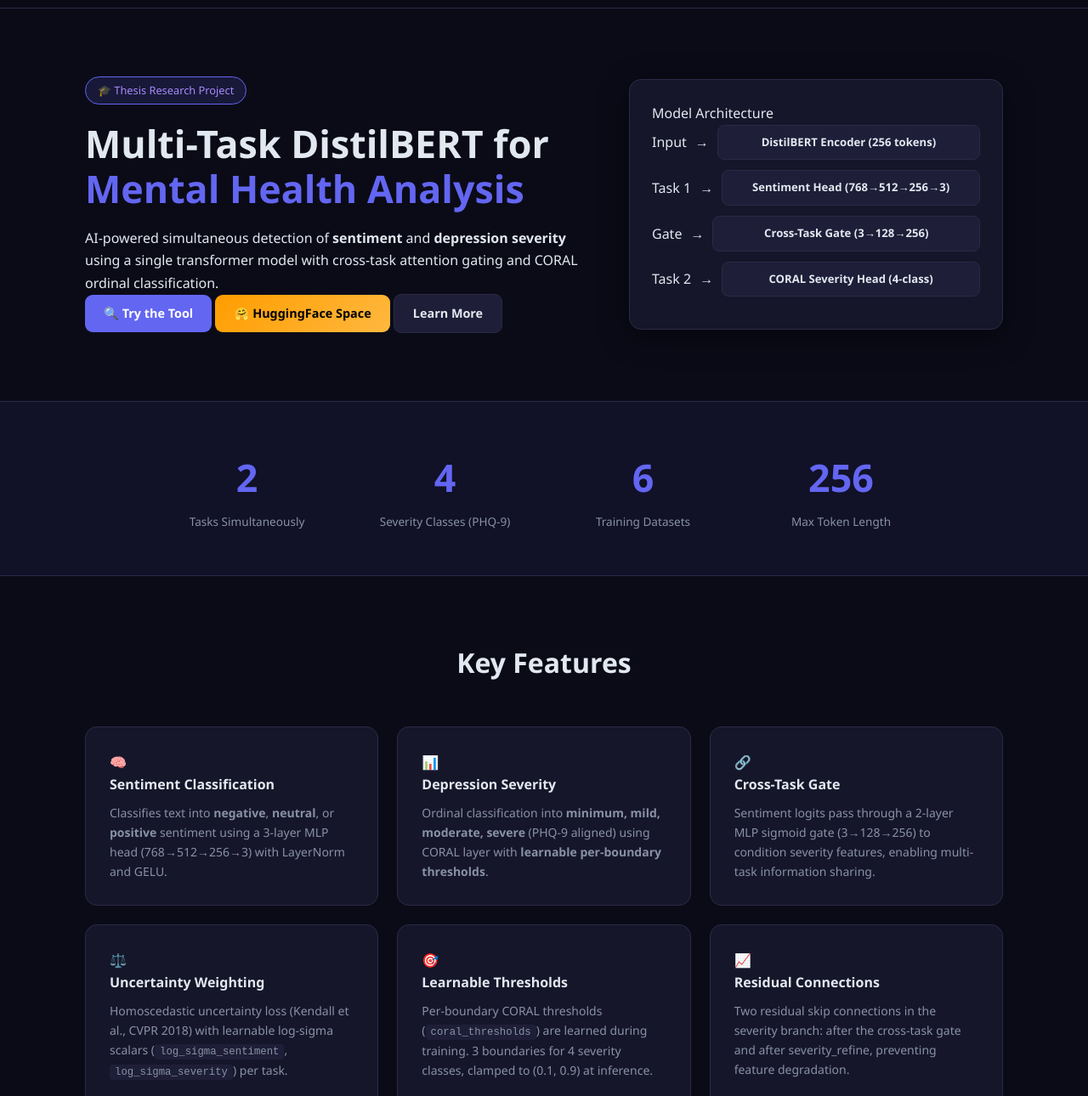
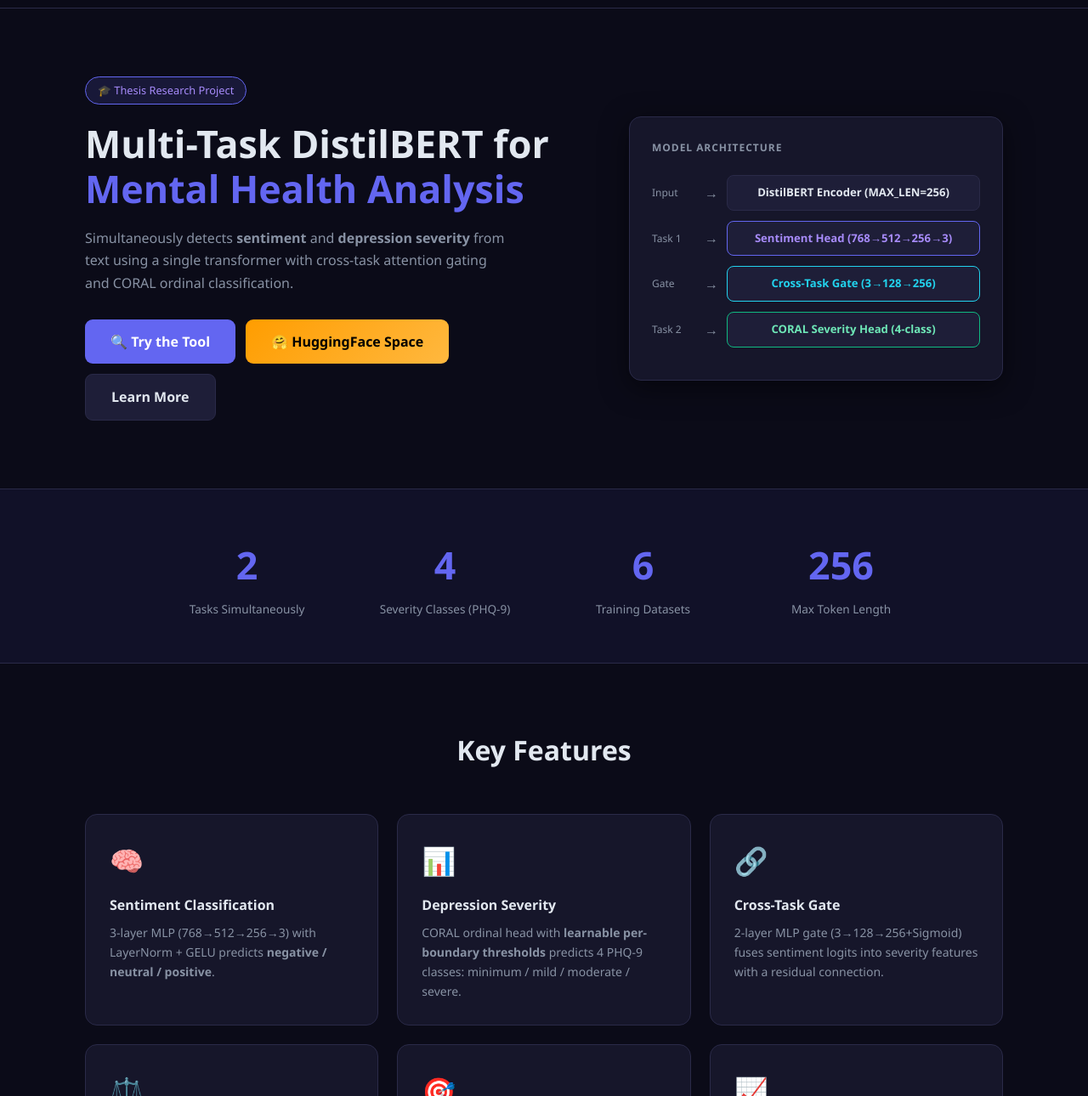
Before and after one commit to ankitsheoran100/mental-health-website, a plain HTML site: page index.html in a window 1280 px wide. Shown: the part 50-1340 px from the top of the page at 85% size. Drawn offline with Linux system fonts and the light colour scheme.

Commit message:
Update index.html

```diff
--- a/index.html
+++ b/index.html
@@ -8,7 +8,6 @@
 </head>
 <body>
 
-<!-- ── NAVBAR ──────────────────────────────────────────────────── -->
 <nav class="navbar">
     <a href="index.html" class="navbar-brand">
         <span class="brand-icon">🧠</span>
@@ -22,7 +21,7 @@
     <button class="nav-toggle" onclick="toggleNav()">☰</button>
 </nav>
 
-<!-- ── HERO ────────────────────────────────────────────────────── -->
+<!-- HERO -->
 <section class="hero">
     <div class="hero-content">
         <div class="hero-badge">🎓 Thesis Research Project</div>
@@ -30,46 +29,46 @@
             Multi-Task DistilBERT for<br>
             <span class="highlight">Mental Health Analysis</span>
         </h1>
-        <p class="hero-subtitle">
-            AI-powered simultaneous detection of <strong>sentiment</strong> and
-            <strong>depression severity</strong> using a single transformer model
-            with cross-task attention gating and CORAL ordinal classification.
+        <p class="hero-sub">
+            Simultaneously detects <strong>sentiment</strong> and
+            <strong>depression severity</strong> from text using a single
+            transformer with cross-task attention gating and CORAL ordinal classification.
         </p>
-        <div class="hero-buttons">
-            <a href="tool.html" class="btn btn-primary">🔍 Try the Tool</a>
+        <div class="hero-btns">
+            <a href="tool.html" class="btn btn-primary btn-lg">🔍 Try the Tool</a>
             <a href="https://huggingface.co/spaces/AnkitSheoran/mental-health-analyzer"
-               target="_blank" class="btn btn-hf">🤗 HuggingFace Space</a>
-            <a href="about.html" class="btn btn-secondary">Learn More</a>
+               target="_blank" class="btn btn-hf btn-lg">🤗 HuggingFace Space</a>
+            <a href="about.html" class="btn btn-secondary btn-lg">Learn More</a>
         </div>
     </div>
     <div class="hero-visual">
         <div class="model-card">
-            <div class="model-card-header">Model Architecture</div>
+            <div class="model-card-hdr">Model Architecture</div>
             <div class="arch-row">
-                <span class="arch-label">Input</span>
-                <span class="arch-arrow">→</span>
-                <span class="arch-box">DistilBERT Encoder (256 tokens)</span>
+                <span class="arch-lbl">Input</span>
+                <span class="arch-arr">→</span>
+                <span class="arch-box">DistilBERT Encoder (MAX_LEN=256)</span>
             </div>
             <div class="arch-row">
-                <span class="arch-label">Task 1</span>
-                <span class="arch-arrow">→</span>
-                <span class="arch-box sentiment-box">Sentiment Head (768→512→256→3)</span>
+                <span class="arch-lbl">Task 1</span>
+                <span class="arch-arr">→</span>
+                <span class="arch-box box-sent">Sentiment Head (768→512→256→3)</span>
             </div>
             <div class="arch-row">
-                <span class="arch-label">Gate</span>
-                <span class="arch-arrow">→</span>
-                <span class="arch-box gate-box">Cross-Task Gate (3→128→256)</span>
+                <span class="arch-lbl">Gate</span>
+                <span class="arch-arr">→</span>
+                <span class="arch-box box-gate">Cross-Task Gate (3→128→256)</span>
             </div>
             <div class="arch-row">
-                <span class="arch-label">Task 2</span>
-                <span class="arch-arrow">→</span>
-                <span class="arch-box severity-box">CORAL Severity Head (4-class)</span>
+                <span class="arch-lbl">Task 2</span>
+                <span class="arch-arr">→</span>
+                <span class="arch-box box-sev">CORAL Severity Head (4-class)</span>
             </div>
         </div>
     </div>
 </section>
 
-<!-- ── STATS ────────────────────────────────────────────────────── -->
+<!-- STATS -->
 <section class="stats-section">
     <div class="stats-grid">
         <div class="stat-card">
@@ -91,54 +90,50 @@
     </div>
 </section>
 
-<!-- ── FEATURES ─────────────────────────────────────────────────── -->
+<!-- FEATURES -->
 <section class="features-section">
     <h2 class="section-title">Key Features</h2>
     <div class="features-grid">
         <div class="feature-card">
-            <div class="feature-icon">🧠</div>
+            <div class="fi">🧠</div>
             <h3>Sentiment Classification</h3>
-            <p>Classifies text into <strong>negative</strong>, <strong>neutral</strong>,
-            or <strong>positive</strong> sentiment using a 3-layer MLP head
-            (768→512→256→3) with LayerNorm and GELU.</p>
+            <p>3-layer MLP (768→512→256→3) with LayerNorm + GELU predicts
+            <strong>negative / neutral / positive</strong>.</p>
         </div>
         <div class="feature-card">
-            <div class="feature-icon">📊</div>
+            <div class="fi">📊</div>
             <h3>Depression Severity</h3>
-            <p>Ordinal classification into <strong>minimum, mild, moderate, severe</strong>
-            (PHQ-9 aligned) using CORAL layer with <strong>learnable per-boundary thresholds</strong>.</p>
+            <p>CORAL ordinal head with <strong>learnable per-boundary thresholds</strong>
+            predicts 4 PHQ-9 classes: minimum / mild / moderate / severe.</p>
         </div>
         <div class="feature-card">
-            <div class="feature-icon">🔗</div>
+            <div class="fi">🔗</div>
             <h3>Cross-Task Gate</h3>
-            <p>Sentiment logits pass through a 2-layer MLP sigmoid gate (3→128→256)
-            to condition severity features, enabling multi-task information sharing.</p>
+            <p>2-layer MLP gate (3→128→256+Sigmoid) fuses sentiment logits
+            into severity features with a residual connection.</p>
         </div>
         <div class="feature-card">
-            <div class="feature-icon">⚖️</div>
+            <div class="fi">⚖️</div>
             <h3>Uncertainty Weighting</h3>
-            <p>Homoscedastic uncertainty loss (Kendall et al., CVPR 2018) with
-            learnable log-sigma scalars (<code>log_sigma_sentiment</code>,
-            <code>log_sigma_severity</code>) per task.</p>
+            <p>Homoscedastic uncertainty loss (Kendall 2018) with learnable
+            <code>log_sigma_sentiment</code> and <code>log_sigma_severity</code>.</p>
         </div>
         <div class="feature-card">
-            <div class="feature-icon">🎯</div>
+            <div class="fi">🎯</div>
             <h3>Learnable Thresholds</h3>
-            <p>Per-boundary CORAL thresholds (<code>coral_thresholds</code>) are
-            learned during training. 3 boundaries for 4 severity classes,
-            clamped to (0.1, 0.9) at inference.</p>
+            <p><code>coral_thresholds</code> — 3 per-boundary parameters learned
+            during training, replacing fixed 0.5 cutoffs.</p>
         </div>
         <div class="feature-card">
-            <div class="feature-icon">📈</div>
+            <div class="fi">📈</div>
             <h3>Residual Connections</h3>
-            <p>Two residual skip connections in the severity branch:
-            after the cross-task gate and after severity_refine,
-            preventing feature degradation.</p>
+            <p>Two residual skip connections in the severity branch prevent
+            feature degradation and improve gradient flow.</p>
         </div>
     </div>
 </section>
 
-<!-- ── LABELS ────────────────────────────────────────────────────── -->
+<!-- LABELS -->
 <section class="labels-section">
     <h2 class="section-title">Output Labels</h2>
     <div class="labels-grid">
@@ -150,39 +145,36 @@
         </div>
         <div class="labels-card">
             <h3>📊 Severity (4-class, PHQ-9)</h3>
-            <div class="label-item minimum">🟢 minimum — class 0</div>
-            <div class="label-item mild">🟡 mild — class 1</div>
-            <div class="label-item moderate">🟠 moderate — class 2</div>
-            <div class="label-item severe">🔴 severe — class 3</div>
+            <div class="label-item minimum">🟢 minimum — class 0 (PHQ-9: 0–4)</div>
+            <div class="label-item mild">🟡 mild — class 1 (PHQ-9: 5–9)</div>
+            <div class="label-item moderate">🟠 moderate — class 2 (PHQ-9: 10–14)</div>
+            <div class="label-item severe">🔴 severe — class 3 (PHQ-9: 15–27)</div>
         </div>
     </div>
 </section>
 
-<!-- ── CTA ──────────────────────────────────────────────────────── -->
+<!-- CTA -->
 <section class="cta-section">
     <h2>Try the Live Model</h2>
     <p>Analyse any text for sentiment and depression severity in real time.</p>
-    <div class="cta-buttons">
-        <a href="tool.html" class="btn btn-primary btn-large">🔍 Open the Tool</a>
+    <div class="cta-btns">
+        <a href="tool.html" class="btn btn-primary btn-lg">🔍 Open the Tool</a>
         <a href="https://huggingface.co/spaces/AnkitSheoran/mental-health-analyzer"
-           target="_blank" class="btn btn-hf btn-large">🤗 HuggingFace Space</a>
+           target="_blank" class="btn btn-hf btn-lg">🤗 HuggingFace Space</a>
     </div>
 </section>
 
-<!-- ── FOOTER ────────────────────────────────────────────────────── -->
 <footer class="footer">
     <div class="footer-content">
         <p><strong>Mental Health Analyzer</strong> — Thesis Research Project</p>
         <p>
-            <a href="https://huggingface.co/spaces/AnkitSheoran/mental-health-analyzer"
-               target="_blank">🤗 HuggingFace Space</a>
+            <a href="https://huggingface.co/spaces/AnkitSheoran/mental-health-analyzer" target="_blank">🤗 HuggingFace</a>
             &nbsp;|&nbsp;
-            <a href="https://github.com/ankitsheoran100/mental-health-website"
-               target="_blank">💻 GitHub</a>
+            <a href="https://github.com/ankitsheoran100/mental-health-website" target="_blank">💻 GitHub</a>
             &nbsp;|&nbsp;
             <a href="about.html">About</a>
         </p>
-        <p class="disclaimer">⚠️ Research prototype only. Not a clinical diagnostic tool.</p>
+        <p class="disclaimer">⚠️ Research prototype only. Not a clinical tool.</p>
     </div>
 </footer>
 
```
